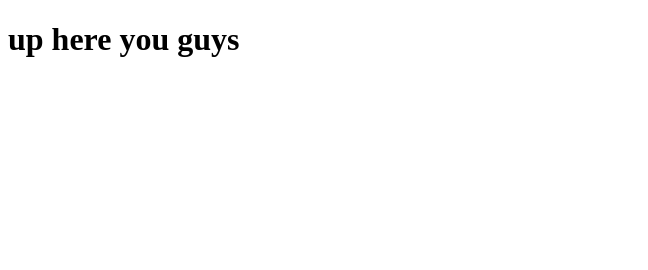
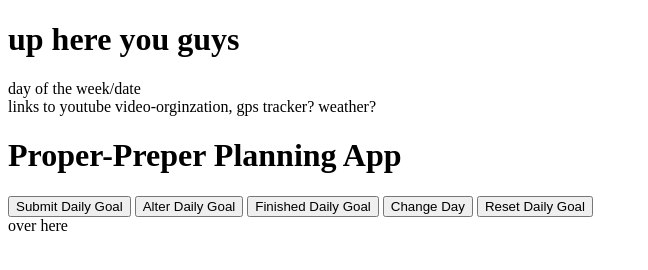
Before and after one commit to BenjaminShostak/Hw5, a plain HTML site: page index.html in a window 1280 px wide. Shown: the whole page, without its empty margins (0-648 px from the left). Drawn offline with Linux system fonts and the light colour scheme.

Commit message:
added buttons containers wrappers and classes

```diff
--- a/index.html
+++ b/index.html
@@ -7,12 +7,24 @@
     <link href = "Style.css">
     <link href = "Script.js">
 </head>
-<body>
 <div id="container-nav"><h1>up here you guys</h1>
     <div id="wrapper-nav">
-        <nav class="navbar"></nav>
-            <header class="header"> </header><!--jumbo tron here-->
+        <nav class="navbar">
+            <div class="navbar-left">day of the week/date</div>
+            <div class="navbar-right">links to youtube video-orginzation, gps tracker? weather?</div>
+        </nav>
+    <header class="header"><h1> Proper-Prepe<span>r</span> Planning App</h1></header><!--jumbo tron here-->
+<body>
+    <div class="container-buttons">
+        <div class="wrapper-body"></div>
+            <button type="submit" id="submit-btn" class="submit-btn btn">Submit Daily Goal</button>
+            <button id="alter-btn" class="alter-btn btn">Alter Daily Goal</button>
+            <button id="finished-btn" class="finished-btn btn">Finished Daily Goal</button>
+            <button id="change-day-btn" class="change-day-btn btn">Change Day</button>
+            <button type="reset" id="reset-btn" class="reset-btn btn">Reset Daily Goal</button>
+    </div>
 </div>
 </div>
+    <div class="container-body">over here</div><!--jumbotron again?cards?-->
 </body>
 </html>
```
